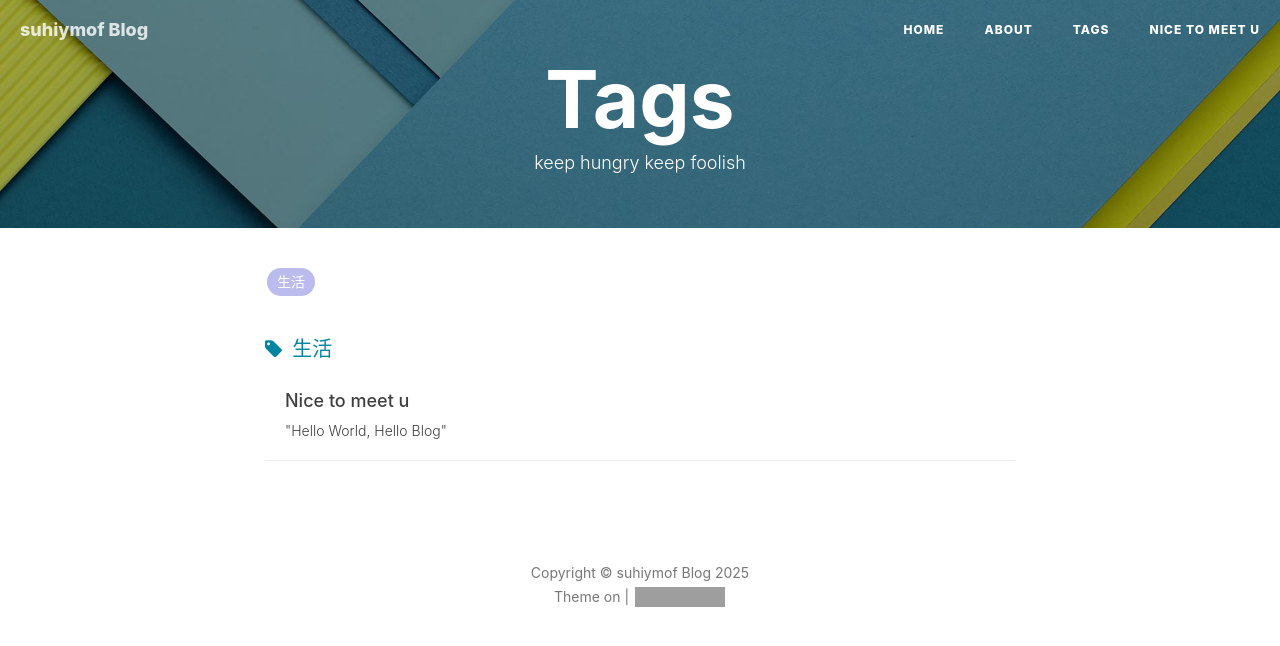
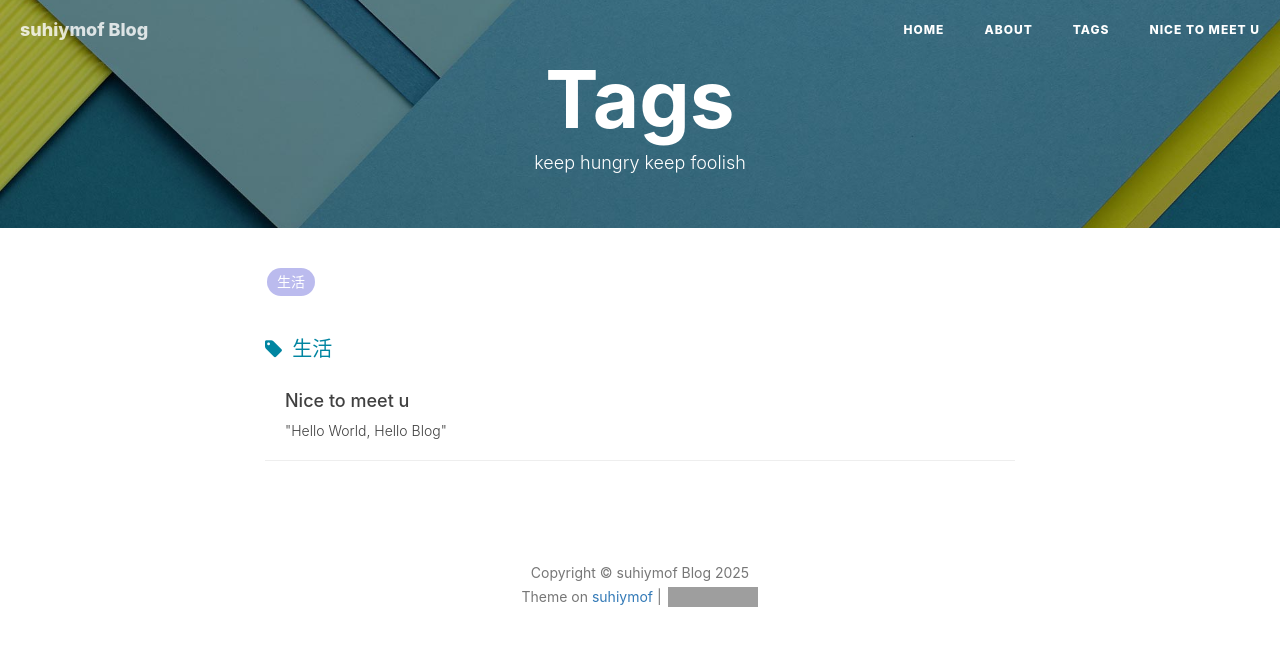
Before and after one commit to suhiymof/suhiymof.github.io, a Jekyll site: the page built from tags.html, in a window 1280 px wide. Shown: the top 646 px of the page. Built offline with Jekyll 4.4.1, drawn with Linux system fonts in a browser that asks for light colours; nearby versions of some CDN libraries; comment, search, counter and statistics services are not loaded; grey boxes are pictures that could not be loaded.

Commit message:
初始化

```diff
--- a/_includes/footer.html
+++ b/_includes/footer.html
@@ -72,7 +72,7 @@
                 <p class="copyright text-muted">
                     Copyright &copy; {{ site.title }} {{ site.time | date: '%Y' }}
                     <br>
-                    Theme on <a href="https://suhiymof.github.io/"></a> |
+                    Theme on <a href="https://suhiymof.github.io/">suhiymof</a> |
                     <iframe
                         style="margin-left: 2px; margin-bottom:-5px;"
                         frameborder="0" scrolling="0" width="91px" height="20px"
```
